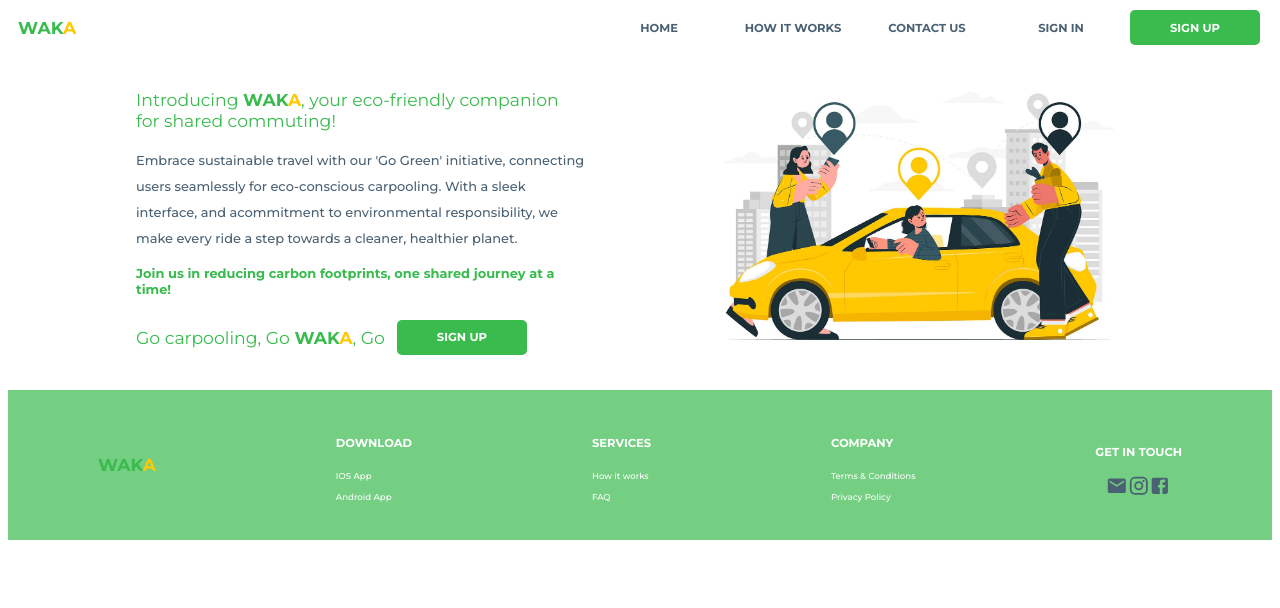
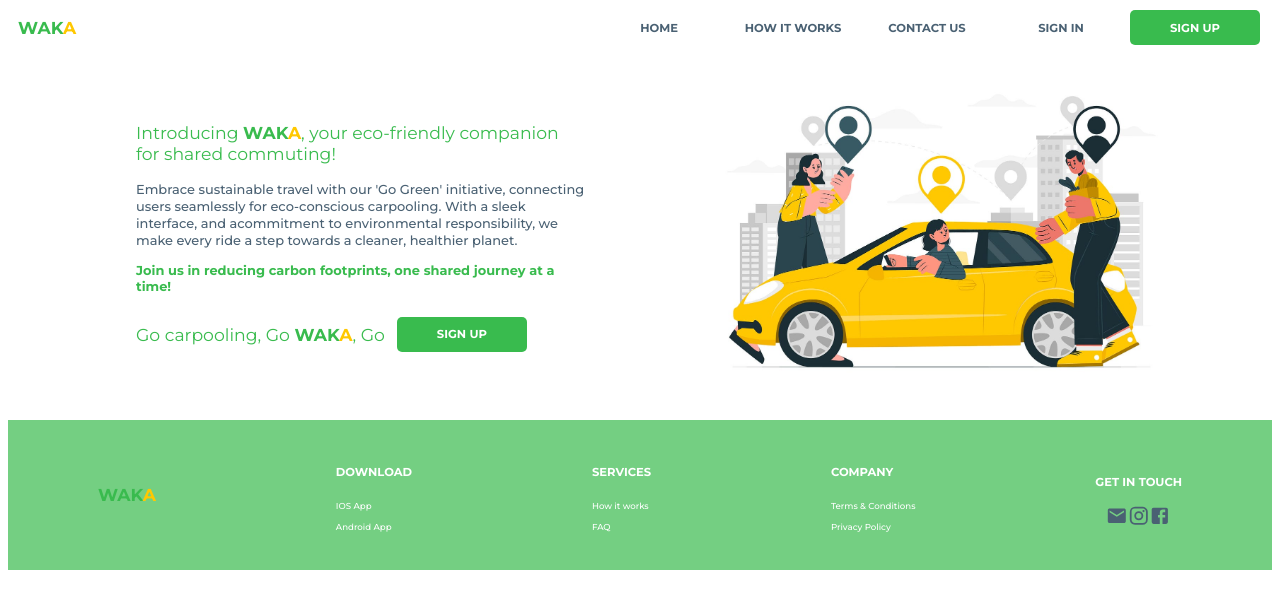
Before and after one commit to VeasnaHub/IOD-Capstone-Project, a React (Vite) app in the folder frontend/: page / in a window 1280 px wide. Shown: the top 608 px of the page. Built offline with nearby package versions, Linux system fonts and the light colour scheme; a web font is replaced by a local one.

Commit message:
modified a better UI

```diff
--- a/frontend/src/components/LandingPageBody.jsx
+++ b/frontend/src/components/LandingPageBody.jsx
@@ -6,10 +6,10 @@ function LandingPageBody() {
     const navigate = useNavigate();
 
     return (
-        <div className="LandingPageBody body-container">
+        <div className="LandingPageBody">
             <div className="body-item">
                 <p className="l-font green-font light-font">Introducing <Logo />, your eco-friendly companion for shared commuting!</p>
-                <p style={{lineHeight: "2"}}>Embrace sustainable travel with our 'Go Green' initiative, connecting users seamlessly for eco-conscious carpooling. With a sleek interface, and acommitment to environmental responsibility, we make every ride a step towards a cleaner, healthier planet.</p>
+                <p style={{lineHeight: "1.3"}}>Embrace sustainable travel with our 'Go Green' initiative, connecting users seamlessly for eco-conscious carpooling. With a sleek interface, and acommitment to environmental responsibility, we make every ride a step towards a cleaner, healthier planet.</p>
                 <p className="green-font bold-font">Join us in reducing carbon footprints, one shared journey at a time!</p>
                 <div style={{ display: "flex", alignItems: "center", gap: "10px" }}>
                     <p className="l-font green-font light-font">Go carpooling, Go <Logo />, Go</p>
@@ -17,7 +17,7 @@ function LandingPageBody() {
                 </div>
             </div>
             <div className="body-item">
-                <img src="../src/assets/Homepage.jpg" alt="photo of yellow car and people" style={{ width: "100%", height: "auto" }}/>
+                <img src="../src/assets/Homepage.jpg" alt="photo of yellow car and people" style={{ width: "110%", height: "auto" }}/>
             </div>
         </div>
     )
```
